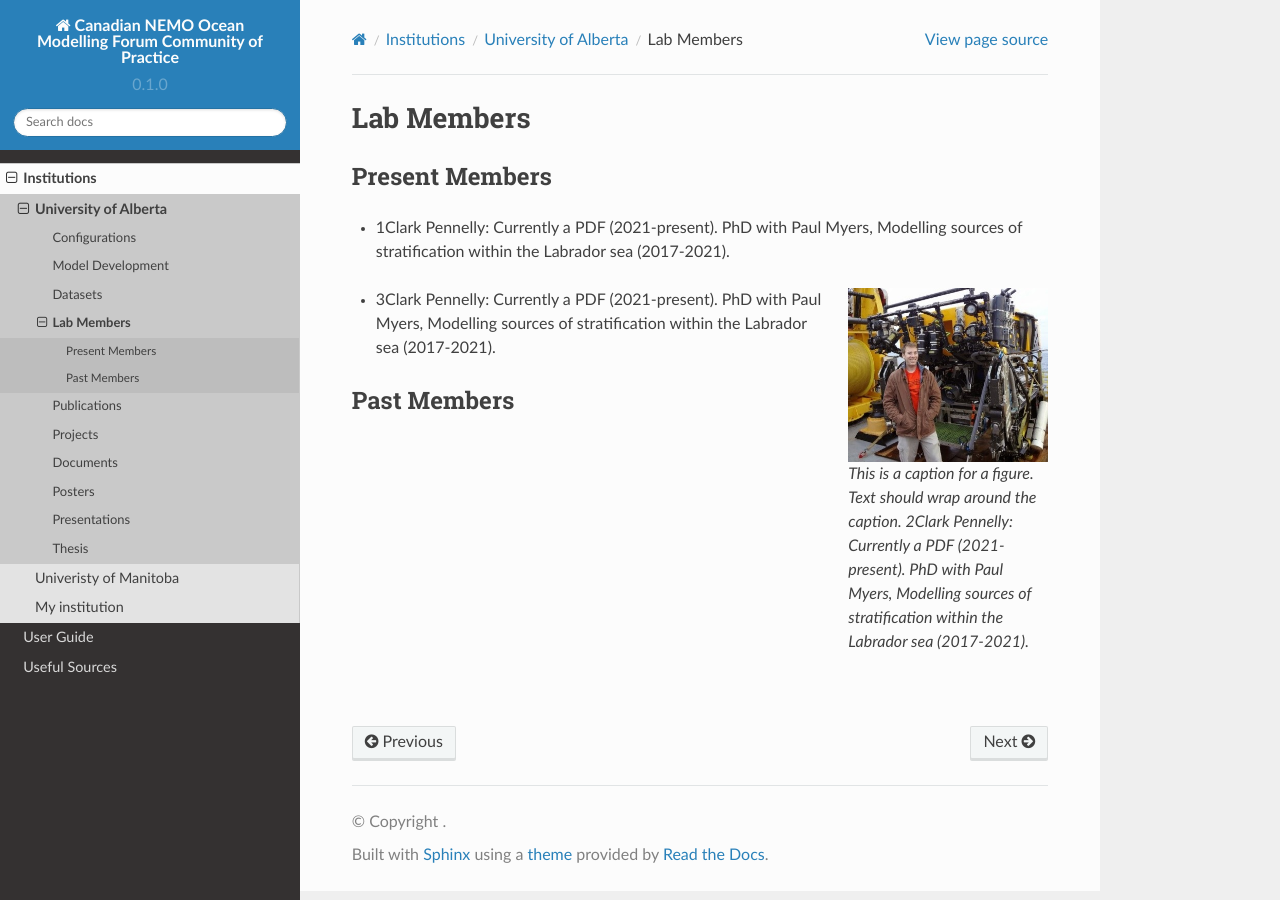
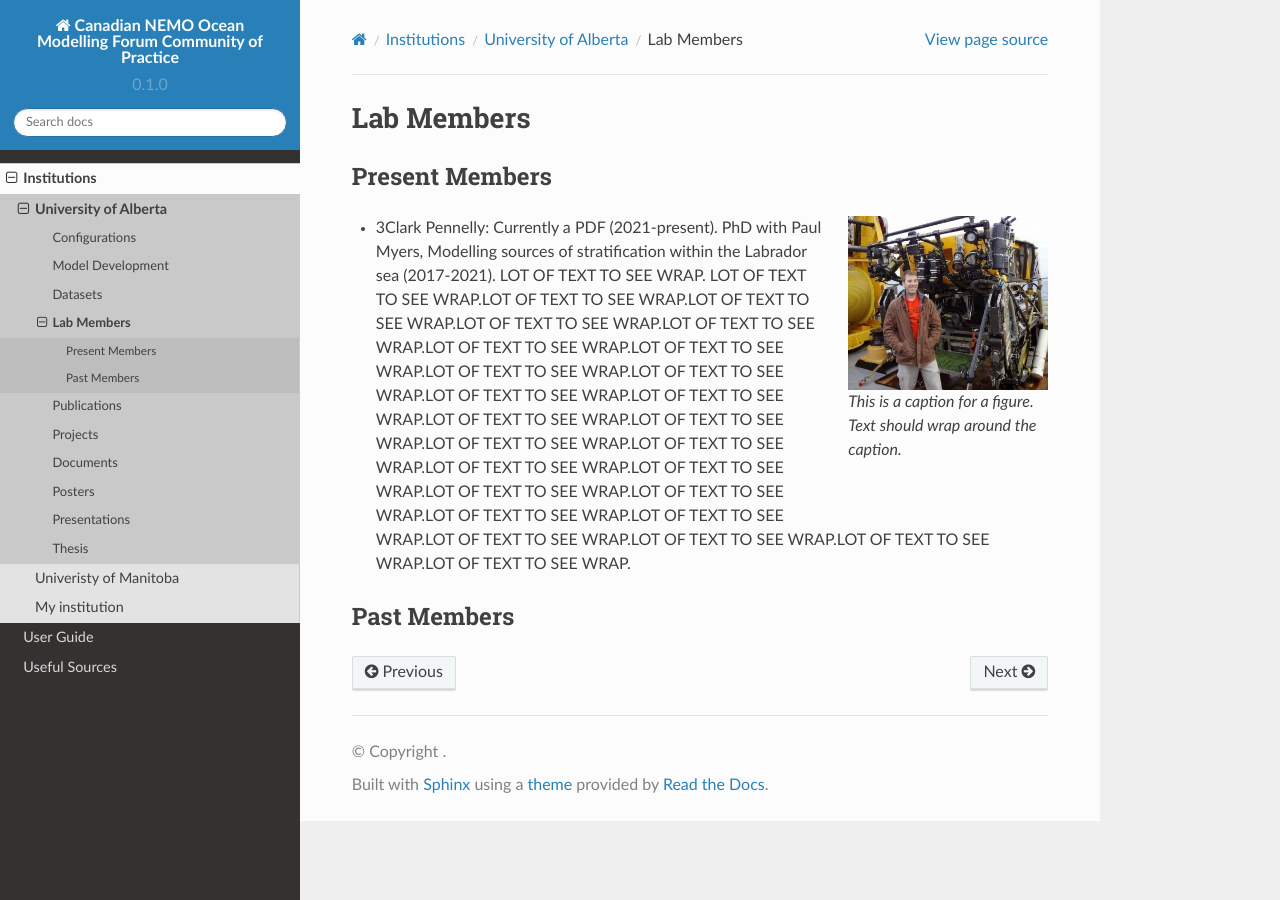
Before and after one commit to UofA-NEMO/Canadian-NEMO-Ocean-Modelling-Forum-Community-of-Practice, a Sphinx documentation site: the page built from docs/Institutions/UofA/Lab_Members/index.rst, in a window 1280 px wide. Built offline with Sphinx 7.4.7 and the Read the Docs theme 2.0.0, drawn with Linux system fonts in a browser that asks for light colours.

Commit message:
Update index.rst

```diff
--- a/docs/Institutions/UofA/Lab_Members/index.rst
+++ b/docs/Institutions/UofA/Lab_Members/index.rst
@@ -5,15 +5,13 @@
 Present Members
 ---------------
 
-* 1Clark Pennelly: Currently a PDF (2021-present). PhD with Paul Myers, Modelling sources of stratification within the Labrador sea (2017-2021).
 .. figure:: Pennelly_picture.png
     :align: right
     :figwidth: 200px
 
     This is a caption for a figure. Text should wrap around the caption.
-    2Clark Pennelly: Currently a PDF (2021-present). PhD with Paul Myers, Modelling sources of stratification within the Labrador sea (2017-2021).
 
-* 3Clark Pennelly: Currently a PDF (2021-present). PhD with Paul Myers, Modelling sources of stratification within the Labrador sea (2017-2021).
+* 3Clark Pennelly: Currently a PDF (2021-present). PhD with Paul Myers, Modelling sources of stratification within the Labrador sea (2017-2021). LOT OF TEXT TO SEE WRAP. LOT OF TEXT TO SEE WRAP.LOT OF TEXT TO SEE WRAP.LOT OF TEXT TO SEE WRAP.LOT OF TEXT TO SEE WRAP.LOT OF TEXT TO SEE WRAP.LOT OF TEXT TO SEE WRAP.LOT OF TEXT TO SEE WRAP.LOT OF TEXT TO SEE WRAP.LOT OF TEXT TO SEE WRAP.LOT OF TEXT TO SEE WRAP.LOT OF TEXT TO SEE WRAP.LOT OF TEXT TO SEE WRAP.LOT OF TEXT TO SEE WRAP.LOT OF TEXT TO SEE WRAP.LOT OF TEXT TO SEE WRAP.LOT OF TEXT TO SEE WRAP.LOT OF TEXT TO SEE WRAP.LOT OF TEXT TO SEE WRAP.LOT OF TEXT TO SEE WRAP.LOT OF TEXT TO SEE WRAP.LOT OF TEXT TO SEE WRAP.LOT OF TEXT TO SEE WRAP.LOT OF TEXT TO SEE WRAP.LOT OF TEXT TO SEE WRAP.LOT OF TEXT TO SEE WRAP.
 
 
 
```
